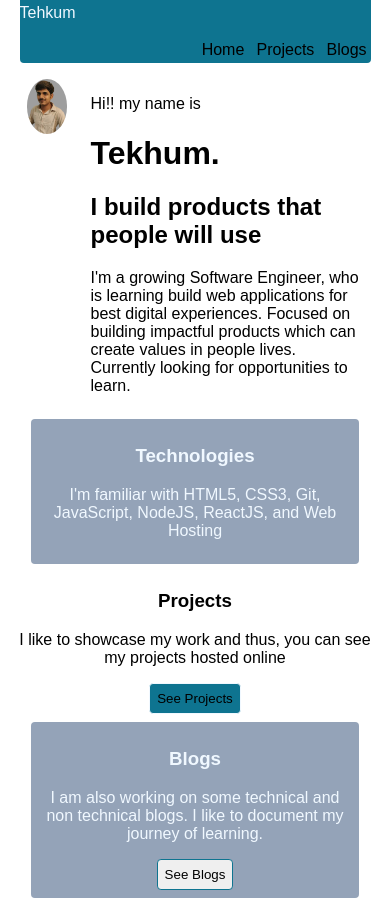
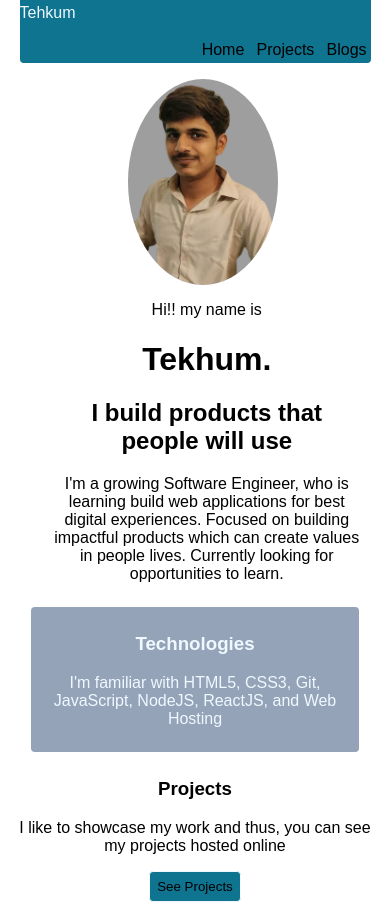
Before and after one commit to tehkum/selfPortfolio, a plain HTML site: page index.html in a window 390 px wide. Shown: the top 905 px of the page. Drawn offline with Linux system fonts and the light colour scheme.

Commit message:
changes ui

```diff
--- a/index.html
+++ b/index.html
@@ -10,11 +10,12 @@
 <body>
     <nav class="site-header">
         <div class="nav-logo">Tehkum</div>
-        <ul>
+        <ul id="nav_ul">
             <li><a href="#">Home</a></li>
             <li><a href="projects.html">Projects</a></li>
             <li><a href="blogs.html">Blogs</a></li>
         </ul>
+
     </nav>
     <div class="container">
         <div class="box1">
@@ -25,7 +26,7 @@
             <p>I'm a growing Software Engineer, who is learning build web applications for best digital experiences.
                 Focused on building impactful products which can create values in people lives.
                 Currently looking for opportunities to learn.</p></div>
-            </div>
+        </div>
         <div class="part-block">
             <div class="shaded">
                 <h3>Technologies</h3>
--- a/styles.css
+++ b/styles.css
@@ -98,3 +98,23 @@ a:hover {
 .intro {
     margin-left: 7%;
 }
+@media(max-width: 650px){
+    .box1 {
+        flex-direction: column;
+    }
+    #img-self {
+        height: auto;
+        display: inline-block;
+        width: 150px;
+        border-radius: 50%;
+
+        background-repeat: no-repeat;
+        background-position: center center;
+        background-size: cover;
+        margin-left: 30%;
+    }
+    .intro {
+        text-align: center;
+    }
+
+}
```
Also changed, not shown: blogs.html (+8 -8 lines), projects.html (+5 -5 lines).
